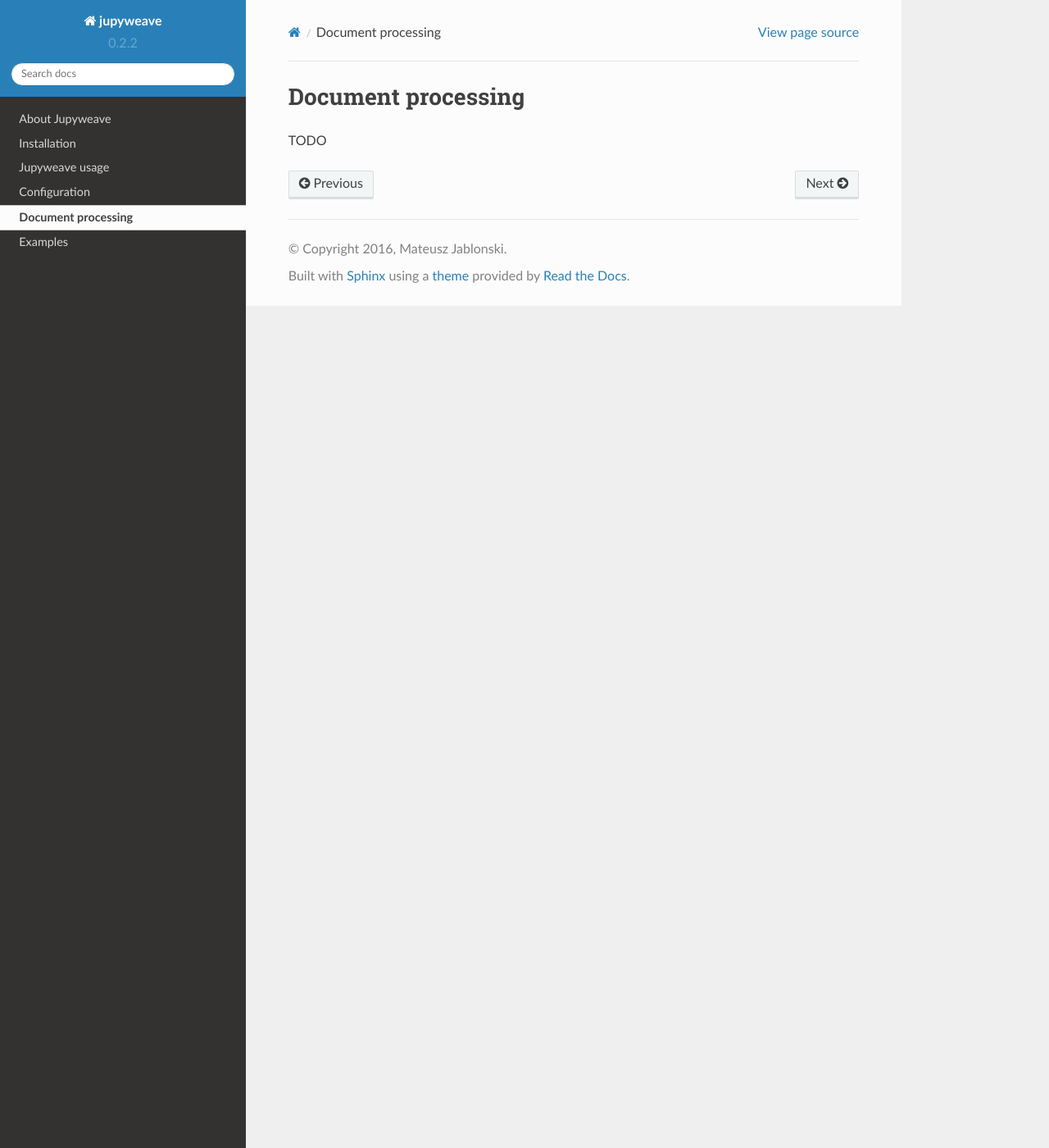
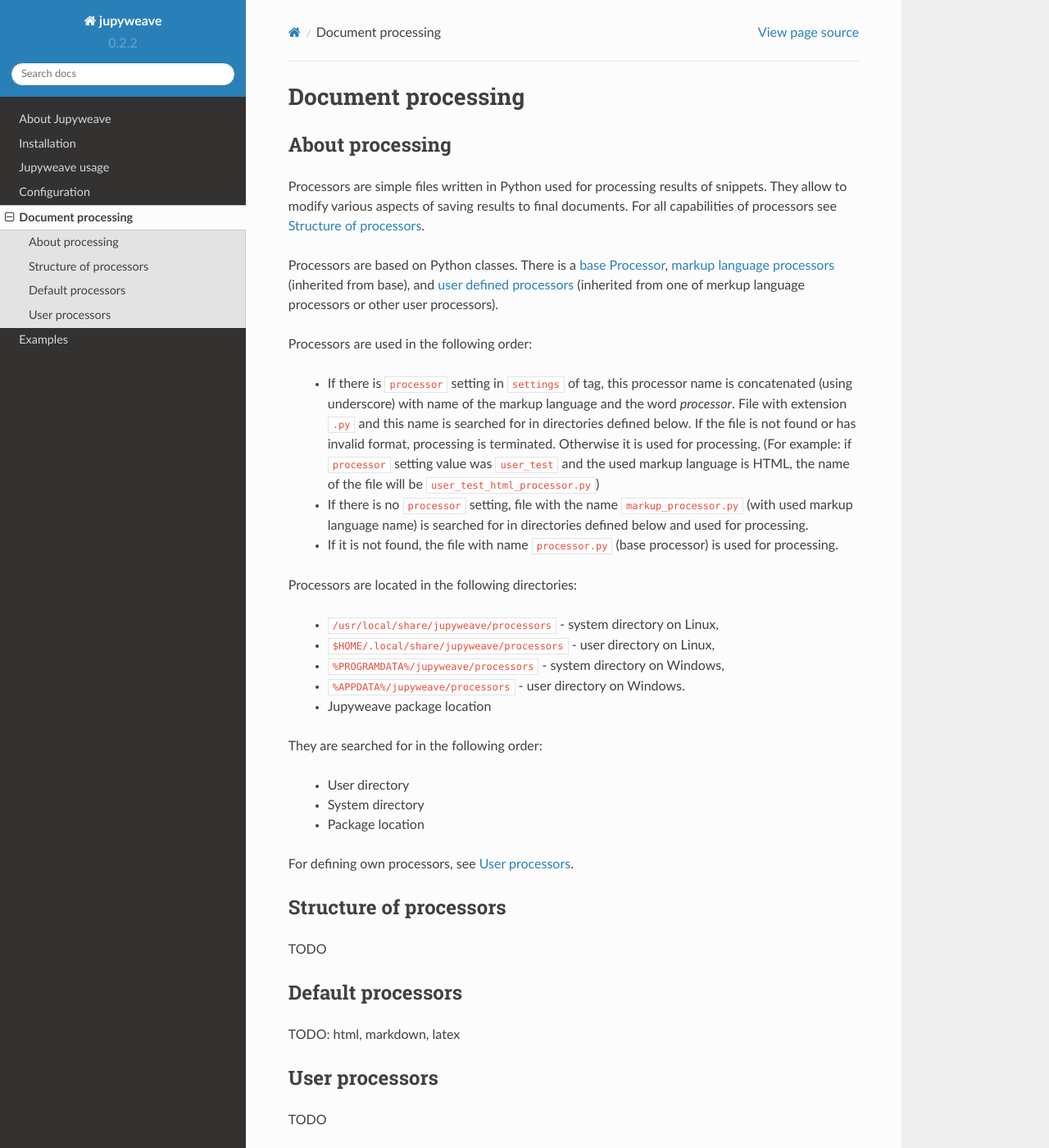
Before and after one commit to jablonskim/jupyweave, a Sphinx documentation site: the page built from docs/source/processors.rst, in a window 1280 px wide and 1400 px high. Shown: the whole window at 82% size. Built offline with Sphinx 7.4.7 and the Read the Docs theme 2.0.0, drawn with Linux system fonts in a browser that asks for light colours.

Commit message:
About processing

```diff
--- a/docs/source/processors.rst
+++ b/docs/source/processors.rst
@@ -1,4 +1,67 @@
 Document processing
 ===================
 
+About processing
+----------------
+
+Processors are simple files written in Python used for processing results of snippets. They allow to modify various
+aspects of saving results to final documents. For all capabilities of processors see :ref:`structure-of-processors`.
+
+Processors are based on Python classes. There is a :ref:`base Processor <structure-of-processors>`,
+:ref:`markup language processors <default-processors>` (inherited from base),
+and :ref:`user defined processors <user-processors>` (inherited from one of merkup language processors
+or other user processors).
+
+Processors are used in the following order:
+
+    * If there is ``processor`` setting in ``settings`` of tag, this processor name is concatenated (using underscore)
+      with name of the markup language and the word *processor*. File with extension ``.py`` and this name is searched
+      for in directories defined below. If the file is not found or has invalid format, processing is terminated.
+      Otherwise it is used for processing. (For example: if ``processor`` setting value was ``user_test`` and
+      the used markup language is HTML, the name of the file will be ``user_test_html_processor.py``)
+
+    * If there is no ``processor`` setting, file with the name ``markup_processor.py`` (with used markup language name)
+      is searched for in directories defined below and used for processing.
+
+    * If it is not found, the file with name ``processor.py`` (base processor) is used for processing.
+
+
+Processors are located in the following directories:
+
+    * ``/usr/local/share/jupyweave/processors`` - system directory on Linux,
+    * ``$HOME/.local/share/jupyweave/processors`` - user directory on Linux,
+    * ``%PROGRAMDATA%/jupyweave/processors`` - system directory on Windows,
+    * ``%APPDATA%/jupyweave/processors`` - user directory on Windows.
+    * Jupyweave package location
+
+They are searched for in the following order:
+
+    * User directory
+    * System directory
+    * Package location
+
+For defining own processors, see :ref:`user-processors`.
+
+
+.. _structure-of-processors:
+
+Structure of processors
+-----------------------
+
 TODO
+
+
+.. _default-processors:
+
+Default processors
+------------------
+
+TODO: html, markdown, latex
+
+
+.. _user-processors:
+
+User processors
+---------------
+
+TODO
```
